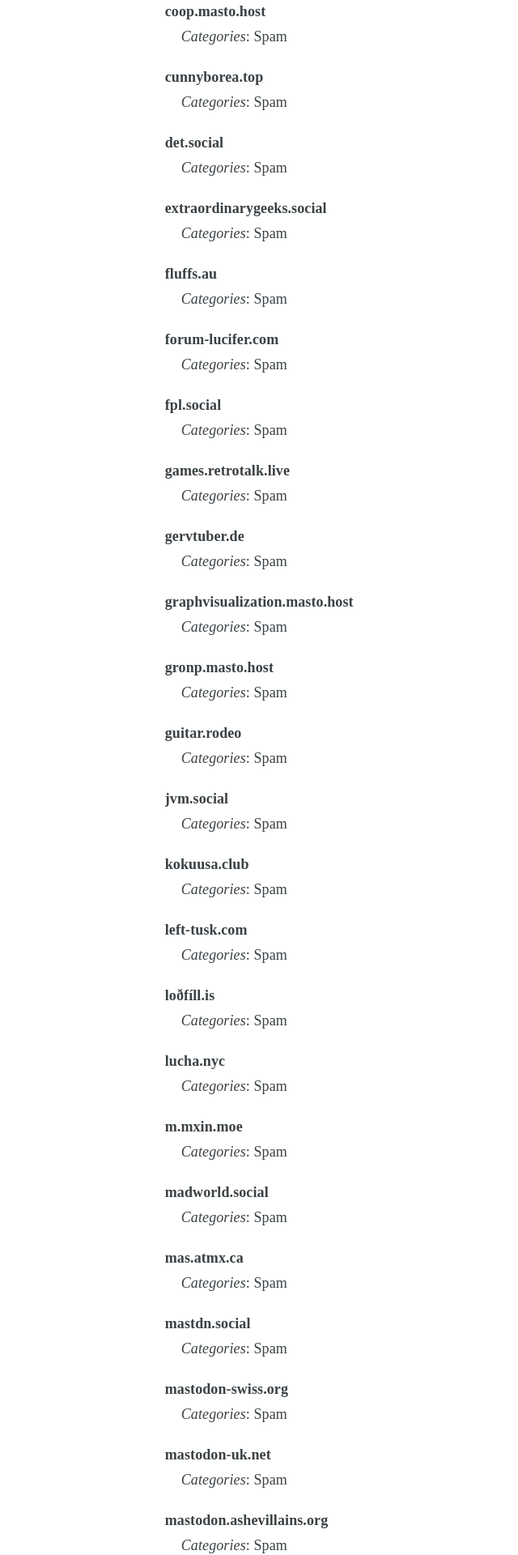
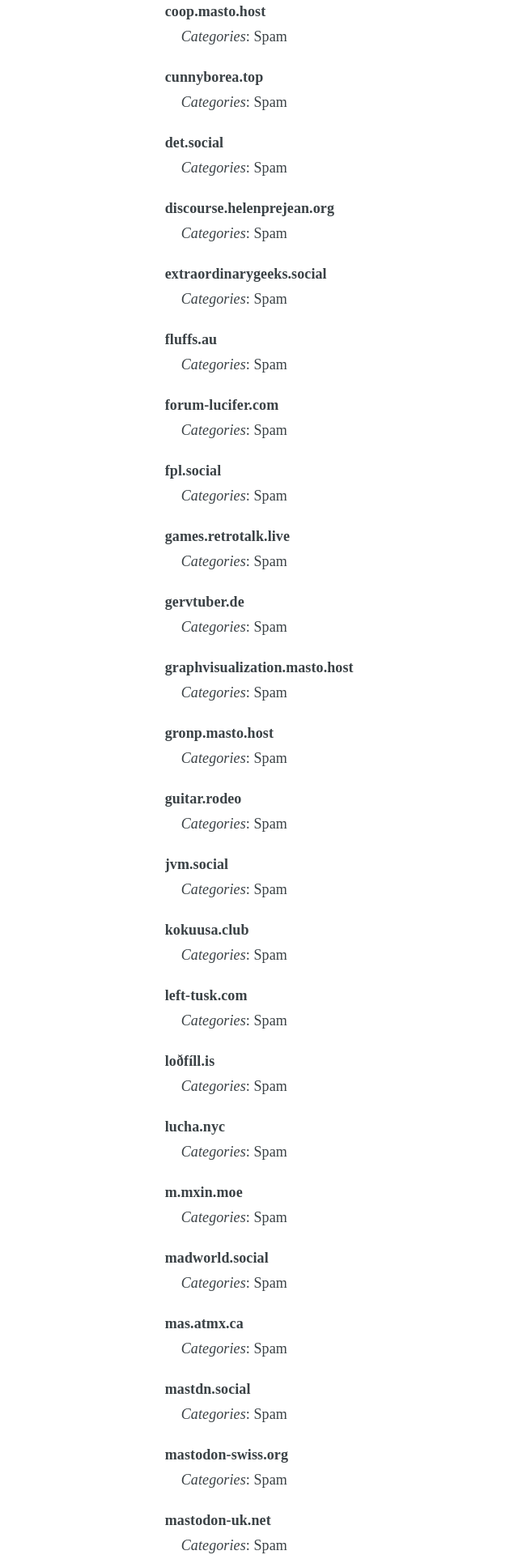
Before and after one commit to chaossocial/meta, a Jekyll site: the page built from federation.md, in a window 1280 px wide. Shown: the part 1640-3560 px from the top of the page at 81% size, without its empty margins (226-866 px from the left). Built offline with Jekyll 4.4.1, drawn with Linux system fonts in a browser that asks for light colours; some of the changed text lies outside the part shown.

Commit message:
Limit discourse.helenprejean.org

```diff
--- a/_data/limited_instances.json
+++ b/_data/limited_instances.json
@@ -88,6 +88,15 @@
   },
   {
     "instance": "det.social",
+    "tags": [
+      "SPAM"
+    ],
+    "receipts": [],
+    "comment_en": "",
+    "comment_de": ""
+  },
+  {
+    "instance": "discourse.helenprejean.org",
     "tags": [
       "SPAM"
     ],
```
